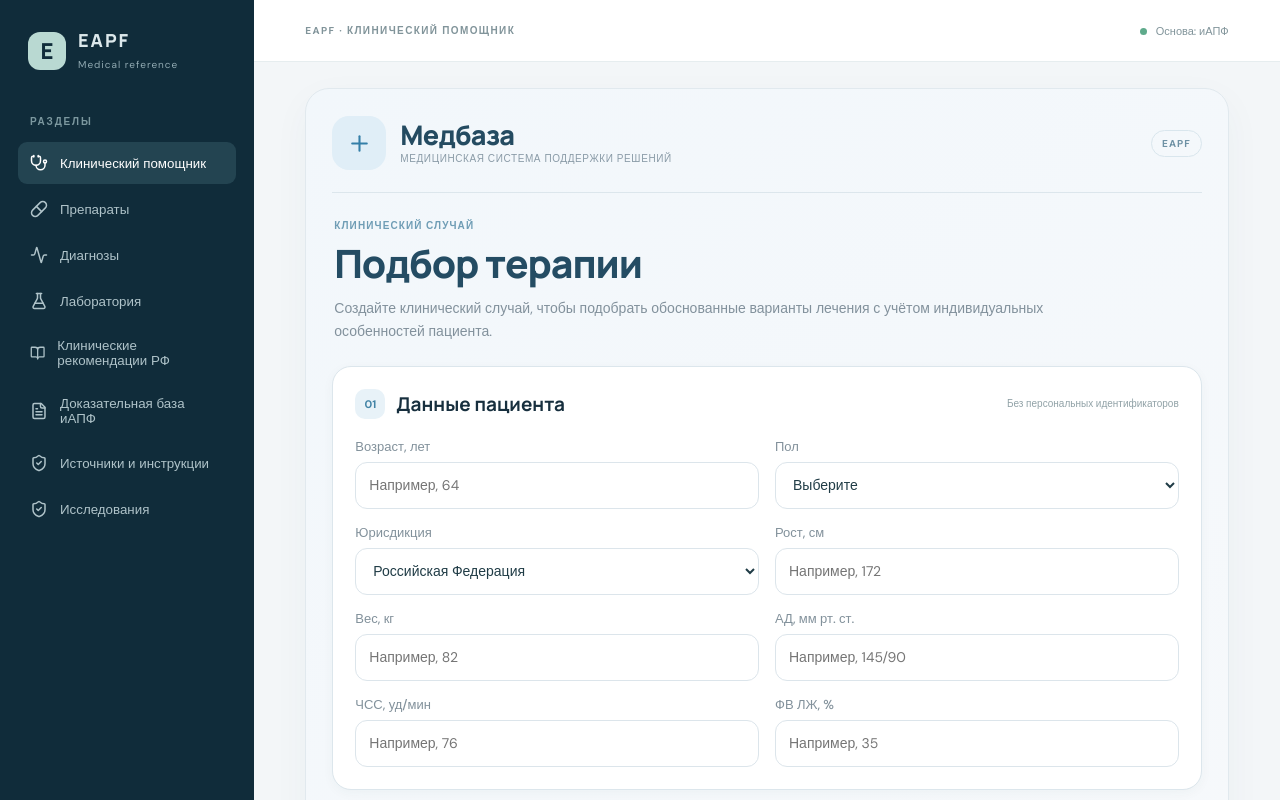
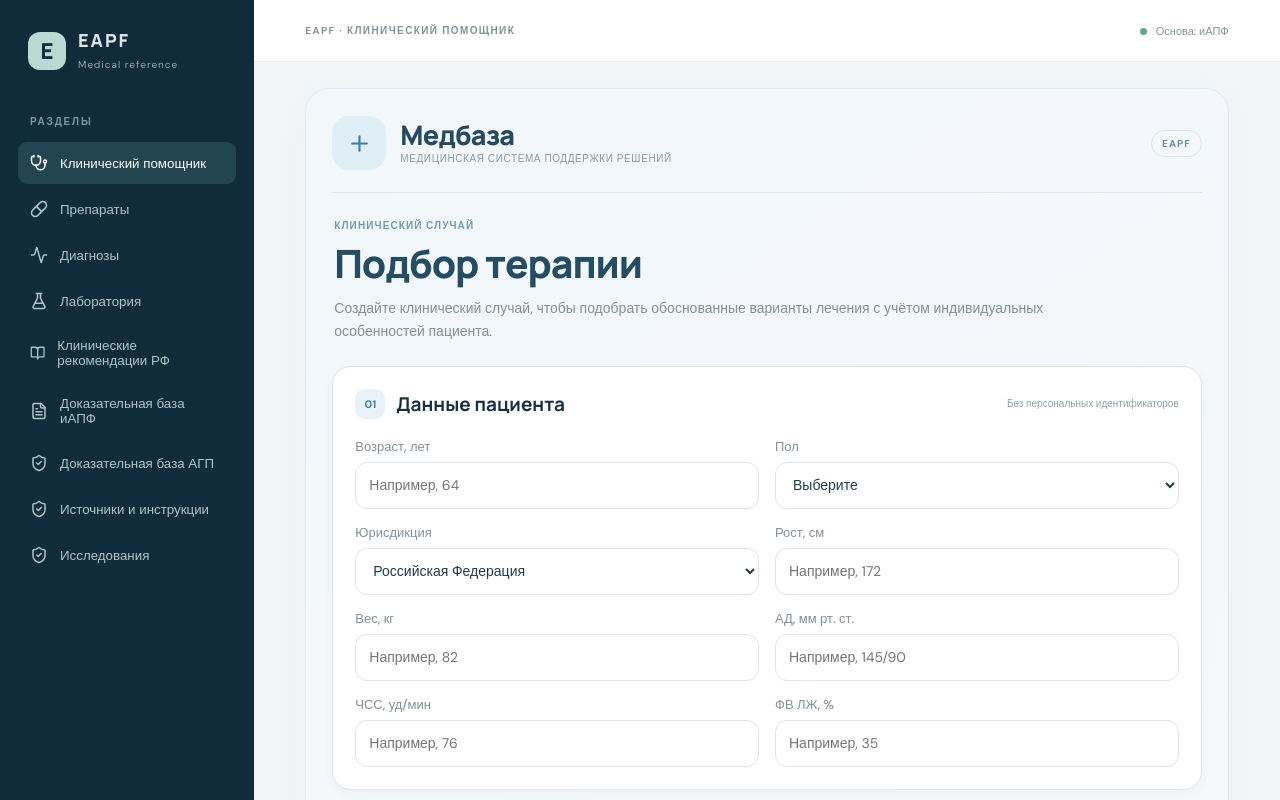
Before and after one commit to aptimezhidov98-ops/EAPF, a React (Vite) app: page / in a window 1280 px wide. Shown: the top 800 px of the page. Built offline with nearby package versions, Linux system fonts and the light colour scheme.

Commit message:
Add separate evidence library menu for other antihypertensive drug classes

```diff
--- a/src/data.ts
+++ b/src/data.ts
@@ -19,6 +19,7 @@ export const sections = [
   'Лаборатория',
   'Клинические рекомендации РФ',
   'Доказательная база иАПФ',
+  'Доказательная база АГП',
   'Источники и инструкции',
   'Исследования',
 ]
```
